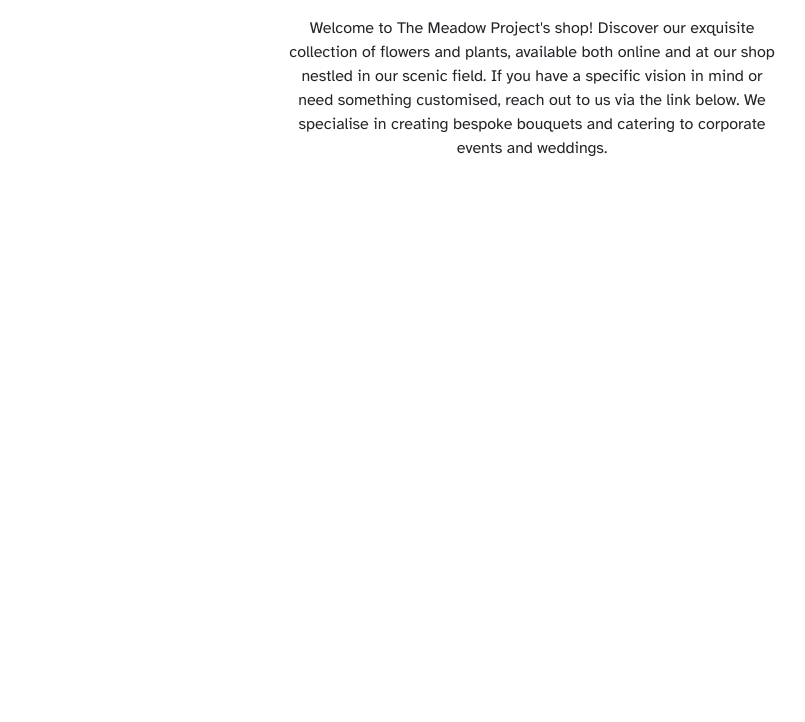
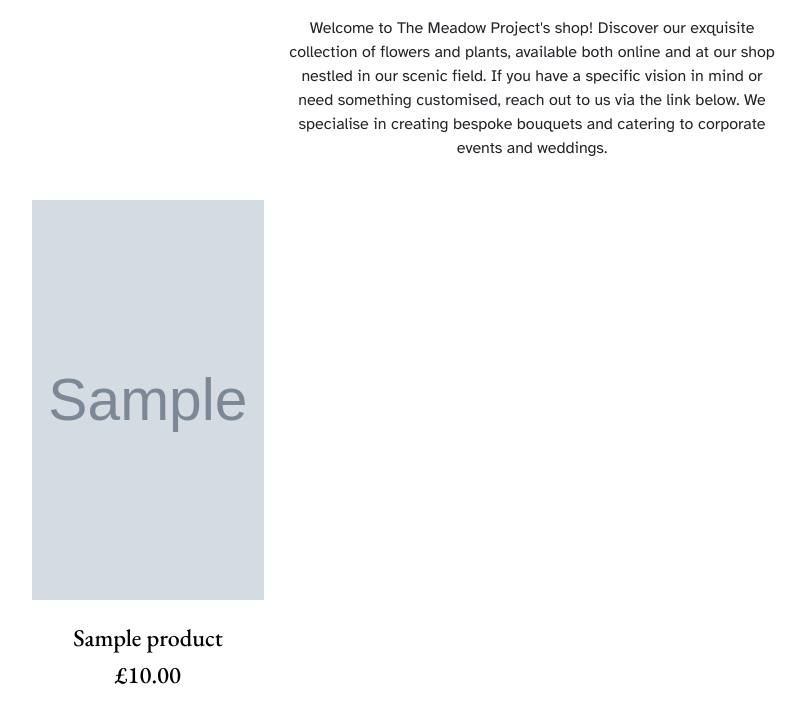
Before and after one commit to kosamad/the-meadow-project, a Django app: page /shop/ in a window 1280 px wide. Shown: the part 265-987 px from the top of the page, without its empty margins (108-913 px from the left). Before the commit the page ends 421 px from the top, so only its background shows below. Run offline with Django 3.2, Linux system fonts and the light colour scheme; tables that the repository leaves empty hold one stand-in row (values such as "Sample post"); grey boxes marked "Sample" are stand-in pictures; some libraries are stand-ins or nearby versions.

Commit message:
All products rendered onto shop page in order of friendly_name. Alt text into model.

```diff
--- a/products/models.py
+++ b/products/models.py
@@ -32,6 +32,7 @@ class Product(models.Model):
     description = models.TextField()
     has_sizes = models.BooleanField(default=False, null=True, blank=True)
     image = models.ImageField(null=True, blank=True, upload_to='product_images/')
+    alt_text = models.TextField(default="")
     rating = models.DecimalField(max_digits=6, decimal_places=2, null=True, blank=True)
     is_gift_card = models.BooleanField(default=False)
     is_active = models.BooleanField(default=True)
@@ -44,6 +45,10 @@ class Product(models.Model):
 
     size = models.CharField(max_length=1, choices=SIZE_CHOICES, null=True, blank=True)
 
+    # Default order on the site is by firendly_name
+    class Meta:
+        ordering = ['friendly_name']  # Add this line to set the default ordering
+
 
     def __str__(self):
         return self.name
--- a/shop/templates/shop/shop.html
+++ b/shop/templates/shop/shop.html
@@ -46,6 +46,30 @@
         </div>
     </div>
 
+    <div class="row">
+        {% for product in products %}
+        <div class="col-lg-3 col-md-6 col-12 mb-4 order-md-1">
+            <a href="" class="no-link-style">
+                <div class="thumbnail">
+                    <div class="image-container">
+                        {% if product.image %}
+                            <img src="{{ product.image.url }}" class="shop-img" alt="{{ product.alt_text }}">
+                        {% else %}
+                        <img src="{{ MEDIA_URL }}noimage.png" class="shop-img" alt="{{ product.alt_text }}">
+                        {% endif %}
+                    </div>
+                </div>
+            <div class="row text-center product-text mt-4">
+                <h4 class="title-font">{{ product.friendly_name }}</h4>
+                <h4 class="title-font">£{{ product.price }}</h4>
+            </div>
+
+            </a>
+        </div>
+        {% endfor %}
+    </div>
+
+
 </div>
 
 {% endblock %}
--- a/shop/views.py
+++ b/shop/views.py
@@ -1,13 +1,17 @@
 from django.shortcuts import render
-from products.models import Category
+from products.models import Category, Product
+
 
 
 def shop(request):
-    """ View function to render the shop page showing all categories of products and events """
+    """ View function to render the shop page showing all categories of products and events
+    plus all products """
 
     categories = Category.objects.all()
+    products = Product.objects.all()
 
     context = {
         'categories': categories,
+        'products': products,
     }
     return render(request, 'shop/shop.html', context)
--- a/static/css/base.css
+++ b/static/css/base.css
@@ -13,7 +13,7 @@ body {
 }
 
 h1,
-h2 {
+h2, .title-font {
     font-family: 'EB Garamond', serif;
 }
 
@@ -171,6 +171,31 @@ color: #04724d;}
     font-weight: bold;
 }
 
+/* Shop pages */
+
+.no-link-style {
+    text-decoration: none;
+    color: black;
+}
+
+.shop-img {
+    display: block;
+    width: 100%;
+    height: 400px;
+    object-fit: cover;
+    object-position: center;
+}
+
+.gift-img-container { height: 500px;}
+
+.gift-img {
+    display: block;
+    width: 100%;
+    height: 250px;
+    margin: 0 auto;
+    object-fit: cover;
+    object-position: center;
+}
 
 /* Media Queries */
 
```
Also changed, not shown: README.md, media/noimage.png (added), products/migrations/0007_product_alt_text.py (added), products/migrations/0008_alter_product_options.py (added).
